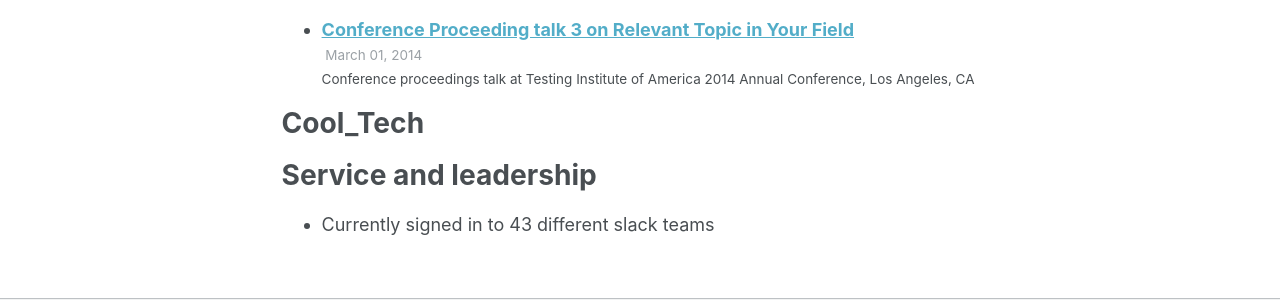
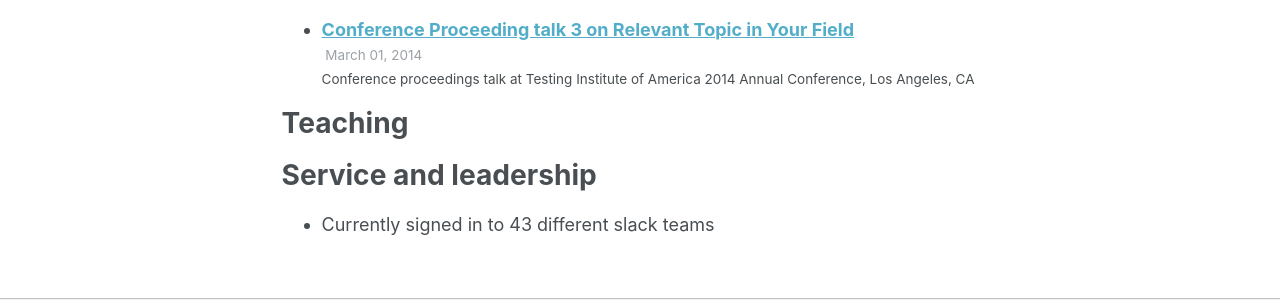
Before and after one commit to cddc12346/Old-github-io, a Jekyll site: the page built from _pages/cv.md, in a window 1280 px wide and 900 px high, scrolled down 1199 px. Shown: the part 446-746 px from the top of the window. Built offline with Jekyll 4.4.1, drawn with Linux system fonts in a browser that asks for light colours.

Commit message:
Revert "Cool tech"
This reverts commit fb0cbc7d61cd3f20d7d4fd1ea1df5edf4938eb6b.

```diff
--- a/_includes/archive-single.html
+++ b/_includes/archive-single.html
@@ -38,7 +38,7 @@
       <p class="page__meta"><i class="fa fa-clock-o" aria-hidden="true"></i> {% include read-time.html %}</p>
     {% endif %}
 
-        {% if post.collection == 'cool_tech' %}
+        {% if post.collection == 'teaching' %}
           <p> {{ post.type }}, <i>{{ post.venue }}</i>, {{ post.date | default: "1900-01-01" | date: "%Y" }} </p>
         {% elsif post.collection == 'publications' %}
           <p>Published in <i>{{ post.venue }}</i>, {{ post.date | default: "1900-01-01" | date: "%Y" }} </p>
--- a/_layouts/single.html
+++ b/_layouts/single.html
@@ -34,7 +34,7 @@ layout: default
           <p class="page__date"><strong><i class="fa fa-fw fa-calendar" aria-hidden="true"></i> {{ site.data.ui-text[site.locale].date_label | default: "Published:" }}</strong> <time datetime="{{ page.modified | date: "%Y-%m-%d" }}">{{ page.modified | date: "%B %d, %Y" }}</time></p>
         {% endif %}
 
-        {% if page.collection == 'cool_tech' %}
+        {% if page.collection == 'teaching' %}
           <p> {{ page.type }}, <i>{{ page.venue }}</i>, {{ page.date | default: "1900-01-01" | date: "%Y" }} </p>
         {% elsif page.venue and page.date %}
           <p>Published in <i>{{ page.venue }}</i>, {{ page.date | default: "1900-01-01" | date: "%Y" }} </p>
--- a/_pages/cv.md
+++ b/_pages/cv.md
@@ -48,9 +48,9 @@ Talks
     {% include archive-single-talk-cv.html %}
   {% endfor %}</ul>
 
-Cool_Tech
+Teaching
 ======
-  <ul>{% for post in site.cool_tech %}
+  <ul>{% for post in site.teaching %}
     {% include archive-single-cv.html %}
   {% endfor %}</ul>
 
--- a/_pages/cool_tech.html
+++ b/_pages/teaching.html
@@ -7,6 +7,6 @@ author_profile: true
 
 {% include base_path %}
 
-{% for post in site.cool_tech reversed %}
+{% for post in site.teaching reversed %}
   {% include archive-single.html %}
 {% endfor %}
```
